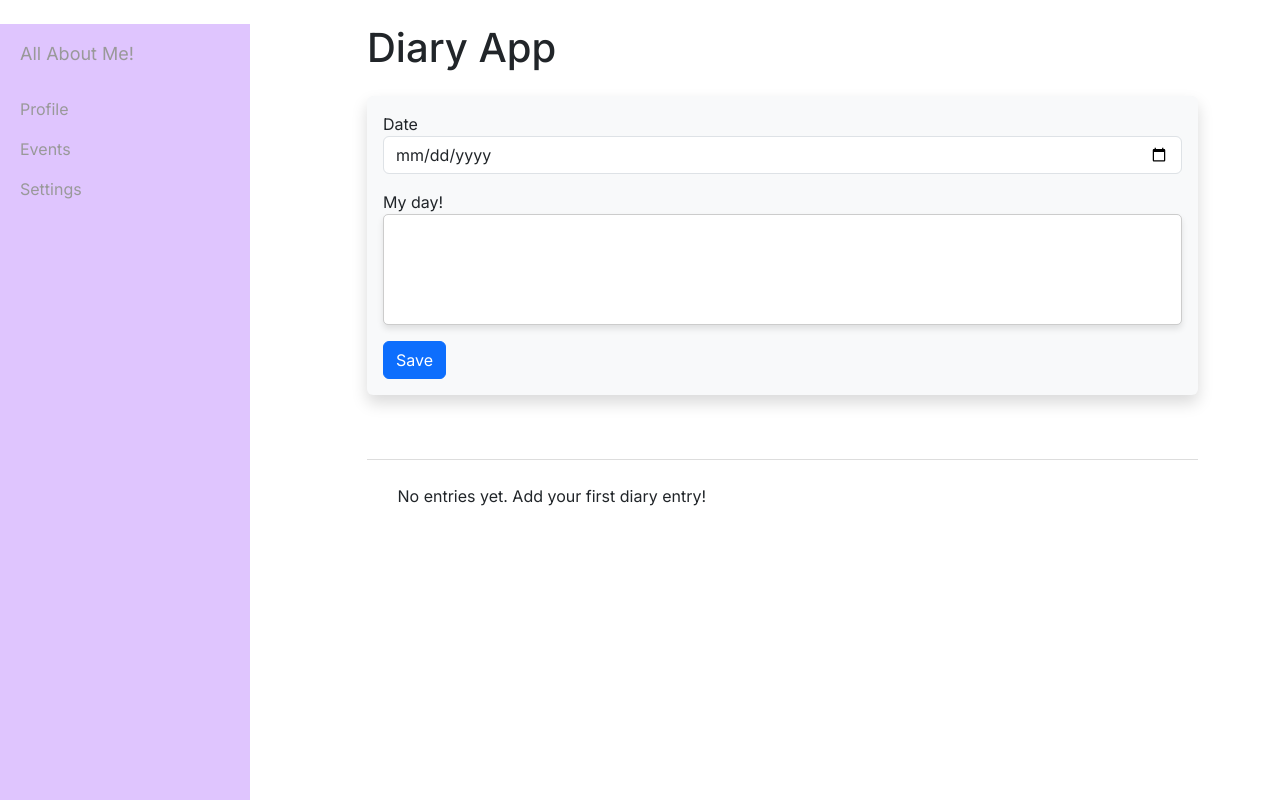
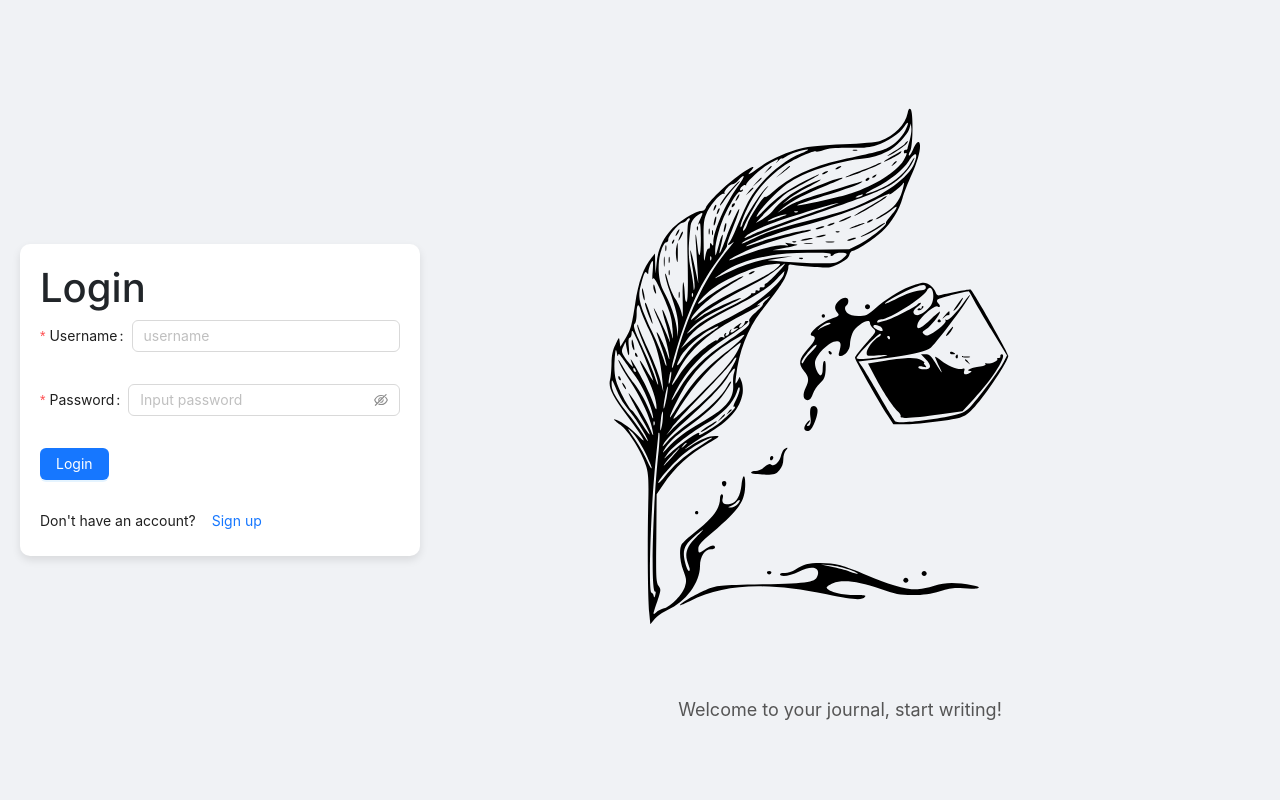
Before and after one commit to Esther-chepunton/Diary, a Next.js app in the folder diary-app/: page / in a window 1280 px wide. Before the commit this address had no page. Built offline with nearby package versions, Linux system fonts and the light colour scheme.

Commit message:
Add SignupPage and update routing

```diff
--- a/diary-app/app/components/login.js
+++ b/diary-app/app/components/LoginPage.js
@@ -5,7 +5,7 @@ import { useRouter } from 'next/navigation';
 import { Form, Input, Button, Space, Typography, Alert } from 'antd';
 import { EyeTwoTone, EyeInvisibleOutlined } from '@ant-design/icons';
 import Image from 'next/image';
-import styles from '../styles/page.module.css';
+import styles from '../page.module.css';
 
 const LoginPage = () => {
   const [username, setUsername] = useState('');
@@ -27,7 +27,7 @@ const LoginPage = () => {
       if (response.ok) {
         setAlert(<Alert message="Success" description="Login successful! Redirecting..." type="success" showIcon />);
         setTimeout(() => {
-          router.push('/'); // Redirect to the home page
+          router.push('/entries'); // Redirect to the entries page
         }, 2000);
       } else {
         setAlert(<Alert message="Error" description={data.message} type="error" showIcon />);
@@ -37,6 +37,10 @@ const LoginPage = () => {
     }
   };
 
+  const handleSignupRedirect = () => {
+    router.push('/SignupPage'); // Redirect to the signup page
+  };
+
   return (
     <div className={styles.container}>
       <div className={styles.formContainer}>
@@ -44,10 +48,10 @@ const LoginPage = () => {
         {alert}
         <Form onFinish={handleLogin}>
           <Space direction="vertical" style={{ width: '100%' }}>
-            <Form.Item label={<Typography.Text style={{ color: 'white' }}>Username</Typography.Text>} required>
+            <Form.Item label={<Typography.Text>Username</Typography.Text>} required>
               <Input value={username} onChange={(e) => setUsername(e.target.value)} placeholder='username' />
             </Form.Item>
-            <Form.Item label={<Typography.Text style={{ color: 'white' }}>Password</Typography.Text>} required>
+            <Form.Item label={<Typography.Text>Password</Typography.Text>} required>
               <Input.Password
                 value={password}
                 onChange={(e) => setPassword(e.target.value)}
@@ -62,6 +66,12 @@ const LoginPage = () => {
             </Form.Item>
           </Space>
         </Form>
+        <div className={styles.signupContainer}>
+          <Typography.Text>Don't have an account?</Typography.Text>
+          <Button type="link" onClick={handleSignupRedirect}>
+            Sign up
+          </Button>
+        </div>
       </div>
       <div className={styles.imageContainer}>
         <Image
@@ -72,6 +82,7 @@ const LoginPage = () => {
           height={270}
           priority
         />
+        <Typography.Text className={styles.welcomeText}>Welcome to your journal, start writing!</Typography.Text>
       </div>
     </div>
   );
--- a/diary-app/app/components/signup.js
+++ b/diary-app/app/components/SignupPage.js
@@ -2,39 +2,27 @@
 
 import { useState } from 'react';
 import { useRouter } from 'next/navigation';
-import { Form, Input, Button, Space, notification, Typography } from 'antd';
+import { Form, Input, Button, Space, notification, Typography, Alert } from 'antd';
 import { EyeTwoTone, EyeInvisibleOutlined } from '@ant-design/icons';
 import Image from 'next/image';
-import styles from '../styles/page.module.css';
+import cookies from 'js-cookie';
+import styles from '../page.module.css';
 
-const SignupPage = () => {
+const SignupPage = ({ onSignupSuccess }) => {
   const [username, setUsername] = useState('');
   const [email, setEmail] = useState('');
   const [password, setPassword] = useState('');
   const [confirmPassword, setConfirmPassword] = useState('');
+  const [alert, setAlert] = useState(null);
   const router = useRouter();
 
   const handleSignup = async () => {
     if (password !== confirmPassword) {
-      notification.error({
-        message: 'Error',
-        description: 'Passwords do not match!',
-      });
+      setAlert(<Alert message="Error" description="Passwords do not match!" type="error" showIcon />);
       return;
     }
 
     try {
-      const existingUserResponse = await fetch(`/api/check-email?email=${email}`);
-      const existingUserData = await existingUserResponse.json();
-
-      if (existingUserData.exists) {
-        notification.error({
-          message: 'Error',
-          description: 'Email already exists. Please choose a new email.',
-        });
-        return;
-      }
-
       const response = await fetch('/api/signup', {
         method: 'POST',
         headers: {
@@ -45,29 +33,29 @@ const SignupPage = () => {
 
       const data = await response.json();
       if (response.ok) {
-        notification.success({
-          message: 'Success',
-          description: 'Signup successful! Redirecting to login page...',
-        });
-        router.push('/login'); // Redirect to the login page
+        cookies.set('token', data.token, { expires: 1 });
+        setAlert(<Alert message="Success" description="Signup successful! Redirecting to login page..." type="success" showIcon />);
+        setTimeout(() => {
+          onSignupSuccess();
+          router.push('/login'); // Redirect to the login page
+        }, 2000);
       } else {
-        notification.error({
-          message: 'Error',
-          description: data.message,
-        });
+        setAlert(<Alert message="Error" description={data.message} type="error" showIcon />);
       }
     } catch (error) {
-      notification.error({
-        message: 'Error',
-        description: 'An unexpected error occurred. Please try again.',
-      });
+      setAlert(<Alert message="Error" description="An unexpected error occurred. Please try again." type="error" showIcon />);
     }
+  };
+
+  const handleLoginRedirect = () => {
+    router.push('/LoginPage'); // Redirect to the login page
   };
 
   return (
     <div className={styles.container}>
       <div className={styles.formContainer}>
         <h1 className={styles.title}>Signup</h1>
+        {alert}
         <Form onFinish={handleSignup}>
           <Space direction="vertical" style={{ width: '100%' }}>
             <Form.Item label={<Typography.Text style={{ color: 'white' }}>Username</Typography.Text>} required>
@@ -81,6 +69,7 @@ const SignupPage = () => {
                 value={password}
                 onChange={(e) => setPassword(e.target.value)}
                 placeholder="Input password"
+                iconRender={(visible) => (visible ? <EyeTwoTone /> : <EyeInvisibleOutlined />)}
               />
             </Form.Item>
             <Form.Item label={<Typography.Text style={{ color: 'white' }}>Confirm Password</Typography.Text>} required>
@@ -98,6 +87,12 @@ const SignupPage = () => {
             </Form.Item>
           </Space>
         </Form>
+        <div className={styles.signupContainer}>
+          <Typography.Text>Already have an account?</Typography.Text>
+          <Button type="link" onClick={handleLoginRedirect}>
+            Login
+          </Button>
+        </div>
       </div>
       <div className={styles.imageContainer}>
         <Image
@@ -108,6 +103,7 @@ const SignupPage = () => {
           height={270}
           priority
         />
+        <Typography.Text className={styles.welcomeText}>Welcome to your journal, start writing!</Typography.Text>
       </div>
     </div>
   );
--- a/diary-app/app/page.js
+++ b/diary-app/app/page.js
@@ -4,19 +4,19 @@ import { useEffect, useState } from 'react';
 import DiaryForm from './components/DiaryForm';
 import DiaryList from './components/DiaryList';
 import Sidebar from './components/Sidebar';
-import { useRouter } from 'next/navigation';
+import LoginPage from './components/LoginPage';
+import SignupPage from './components/SignupPage';
 import cookies from 'js-cookie';
 
 const Home = () => {
   const [entries, setEntries] = useState([]);
   const [editingEntry, setEditingEntry] = useState(null);
-  const router = useRouter();
+  const [user, setUser] = useState(null);
+  const [page, setPage] = useState('home'); // 'home', 'login', 'signup'
 
   useEffect(() => {
     const token = cookies.get('token');
-    if (!token) {
-      router.push('/login'); // Redirect to login page if not logged in
-    } else {
+    if (token) {
       fetch('/api/entries', {
         headers: {
           'Authorization': `Basic ${token}`,
@@ -26,11 +26,15 @@ const Home = () => {
         .then(response => response.json())
         .then(data => {
           if (data.message === 'Unauthorized') {
-          router.push('/login');
+            setPage('login');
           } else {
             setEntries(data);
+            setUser(true);
+            setPage('home');
           }
         });
+    } else {
+      setPage('login');
     }
   }, []);
 
@@ -71,6 +75,14 @@ const Home = () => {
     }).then(() => setEntries(updatedEntries));
   };
 
+  if (page === 'login') {
+    return <LoginPage onLoginSuccess={() => setPage('home')} />;
+  }
+
+  if (page === 'signup') {
+    return <SignupPage onSignupSuccess={() => setPage('login')} />;
+  }
+
   return (
     <div className="container mt-4">
       <div className="row">
--- a/diary-app/app/page.module.css
+++ b/diary-app/app/page.module.css
@@ -1,3 +1,4 @@
+/* Existing styles */
 .main {
   display: flex;
   flex-direction: column;
@@ -228,3 +229,42 @@
     transform: rotate(0deg);
   }
 }
+
+/* New styles for login page */
+.container {
+  display: flex;
+  justify-content: space-between;
+  align-items: center;
+  height: 100vh;
+  padding: 20px;
+  background-color: #f0f2f5;
+}
+
+.formContainer {
+  flex: 1;
+  max-width: 400px;
+  background-color: white;
+  padding: 20px;
+  border-radius: 10px;
+  box-shadow: 0 4px 8px rgba(0, 0, 0, 0.1);
+}
+
+.imageContainer {
+  flex: 1;
+  display: flex;
+  flex-direction: column;
+  align-items: center;
+  justify-content: center;
+  text-align: center;
+}
+
+.logo {
+  max-width: 100%;
+  height: auto;
+}
+
+.welcomeText {
+  margin-top: 20px;
+  font-size: 18px;
+  color: #555;
+}
--- a/diary-app/package.json
+++ b/diary-app/package.json
@@ -9,9 +9,11 @@
     "lint": "next lint"
   },
   "dependencies": {
+    "antd": "^5.19.3",
+    "js-cookie": "^3.0.5",
+    "next": "14.2.5",
     "react": "^18",
-    "react-dom": "^18",
-    "next": "14.2.5"
+    "react-dom": "^18"
   },
   "devDependencies": {
     "eslint": "^8",
```
Also changed, not shown: diary-app/app/api/login.js (+15 -7 lines), diary-app/app/api/signup.js (+10 -6 lines), 1 other file (tests, documents, lock files or other folders). Lines whose indentation alone changed are shown as unchanged.
